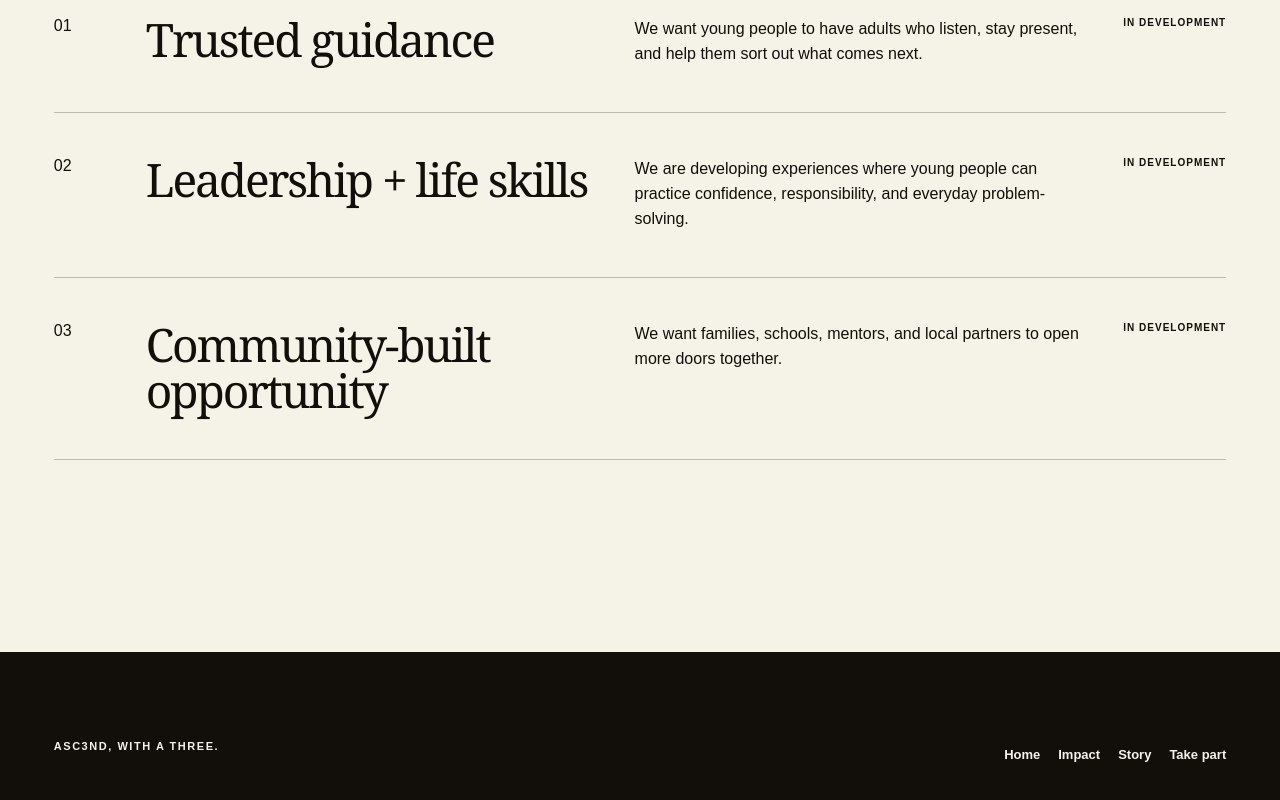
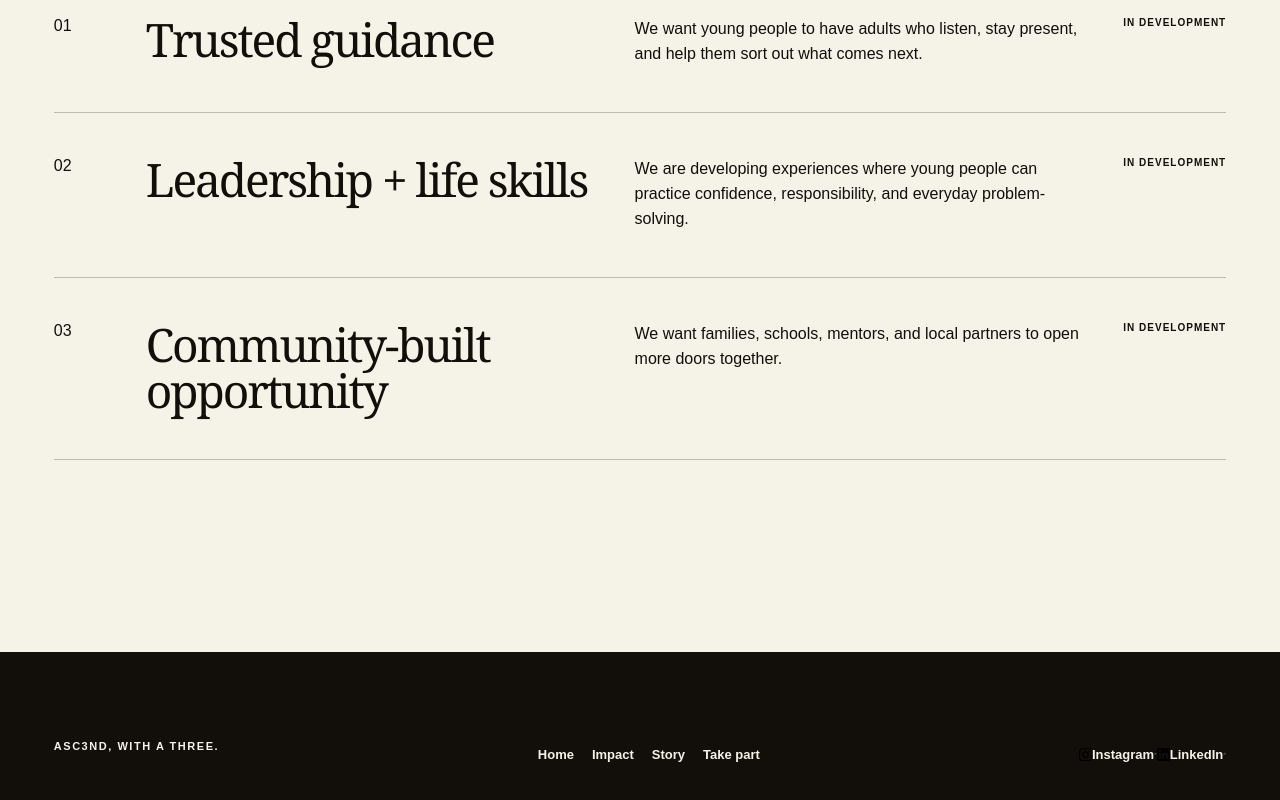
Before and after one commit to executiveusa/asc3nd-brand-site, a Next.js app: page /story in a window 1280 px wide. Shown: the part 3104-3904 px from the top of the page. Built offline with nearby package versions, Linux system fonts and the light colour scheme.

Commit message:
Add social links to shared footer

```diff
--- a/components/InteriorPage.tsx
+++ b/components/InteriorPage.tsx
@@ -1,4 +1,5 @@
 import type { ReactNode } from "react";
+import { SocialLinks } from "@/components/SocialLinks";
 
 type InteriorPageProps = {
   eyebrow: string;
@@ -36,6 +37,7 @@ export function InteriorPage({ eyebrow, title, intro, children }: InteriorPagePr
             <a href="/story">Story</a>
             <a href="/take-part">Take part</a>
           </nav>
+          <SocialLinks />
         </div>
       </footer>
     </main>
```
